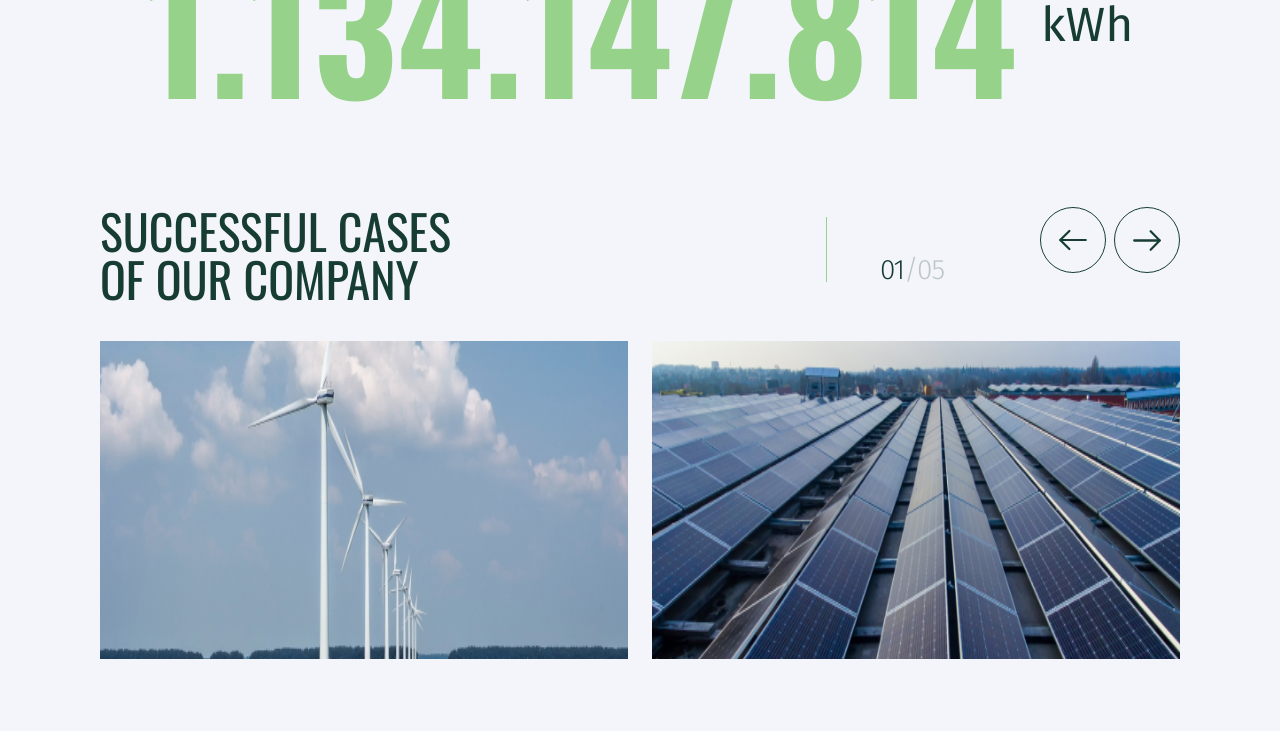
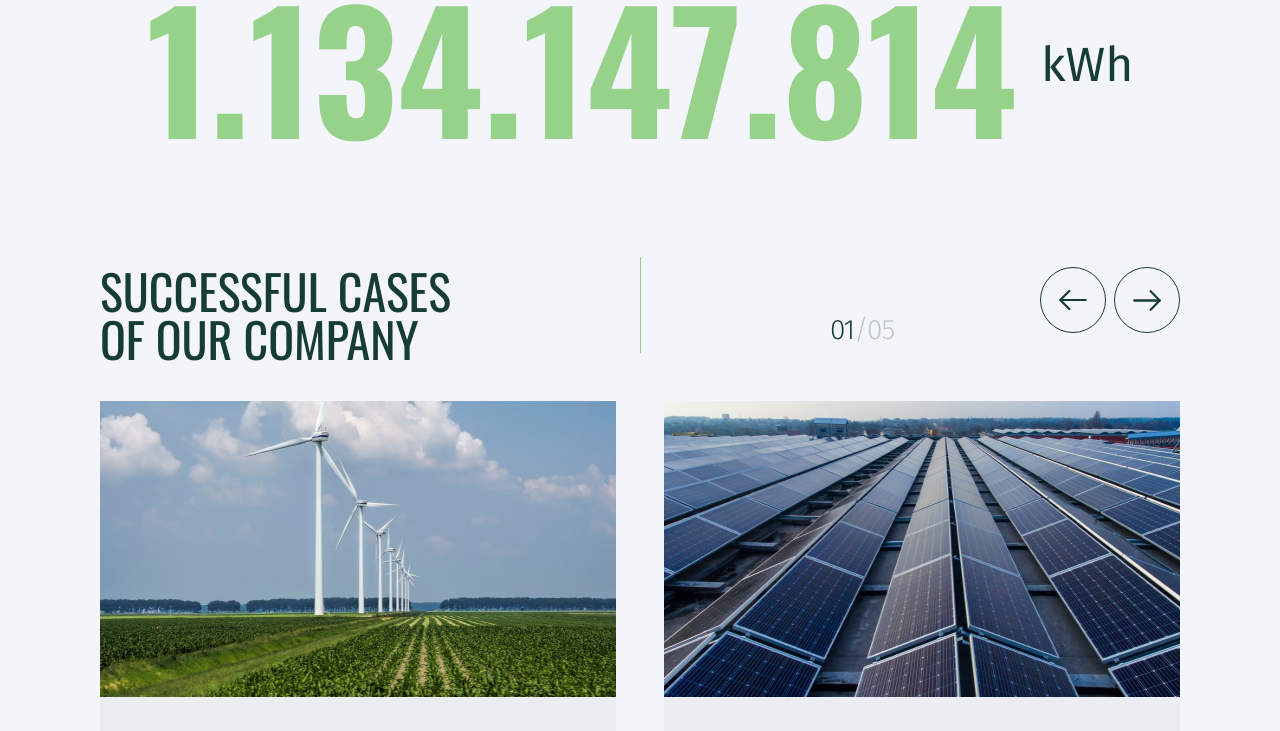
Before and after one commit to Basilika-draconum/greenergy, a Next.js app: page / in a window 1280 px wide. Shown: the part 2000-2731 px from the top of the page. Built offline with nearby package versions, Linux system fonts and the light colour scheme.

Commit message:
fix caseSlider

```diff
--- a/app/globals.css
+++ b/app/globals.css
@@ -10,7 +10,6 @@
   padding: 0;
   box-sizing: border-box;
 }
-
 
 body {
   color: var(--primary-color);
@@ -39,12 +38,12 @@ body {
   margin-bottom: 36px;
 
   @media screen and (min-width: 768px) {
-  margin-bottom: 100px;
+    margin-bottom: 100px;
   }
- /*
+
   @media screen and (min-width: 1280px) {
-    padding: 104px 80px;
-  } */
+    margin-bottom: 120px;
+  }
 }
 
 .hoverClass {
--- a/app/sections/Cases/Cases.js
+++ b/app/sections/Cases/Cases.js
@@ -7,17 +7,17 @@ const Cases = () => {
   return (
     <section id="cases" className="section-main">
       <div className="container-main">
-        <div className="flex justify-between tablet:mb-[38px]">
+        <div className="tablet:flex tablet:justify-between tablet:mb-[38px]">
           <Title
             text={"Successful cases of our company"}
             className={"mb-6 w-[264px] tablet:mb-0 desktop:w-[398px]"}
           />
           <div
             className="relative mb-6 tablet:mb-0 tablet:before:content-[''] tablet:before:block tablet:before:z-10 tablet:before:absolute tablet:before:w-[1px]
-  tablet:before:left-[-204px] tablet:before:bg-accentColor tablet:before:h-[65px] tablet:before:top-[10px] desktop:before:top-[10px]"
+  tablet:before:left-[-204px] tablet:before:bg-accentColor tablet:before:h-[65px] tablet:before:top-[10px] desktop:before:h-[96px] desktop:before:left-[-390px] desktop:before:top-[-10px]"
           >
             <SliderButtons />
-            <p className="text-[28px] tracking-[-1.12px] font-light absolute top-[42px] tablet:left-[-150px]">
+            <p className="text-[28px] tracking-[-1.12px] font-light absolute top-[37px] tablet:top-[42px]  tablet:left-[-150px] desktop:left-[-200px]">
               01
               <span className="text-bgMenu/25">/05</span>
             </p>
--- a/components/CaseSlider/CaseSlider.jsx
+++ b/components/CaseSlider/CaseSlider.jsx
@@ -24,8 +24,9 @@ const carouselSettings = {
       spaceBetween: 24,
       slidesPerView: 2,
     },
-    1440: {
+    1280: {
       slidesPerView: 2,
+      spaceBetween: 48,
     },
   },
   onSlideChange: () => console.log("slide change"),
@@ -47,14 +48,14 @@ const CaseSlider = () => {
                 sizes="(max-width: 767px) 360px, (max-width: 1279px) 342px, 596px"
                 className="image-slider"
               />
-              <div className="p-3 pt-4 h-[140px]">
+              <div className="p-3 pt-4 h-[140px] tablet:h-[154px] desktop:h-[210px] desktop:py-9 desktop:px-12">
                 <div className="flex justify-between mb-4">
-                  <div className="text-question">
+                  <div className="text-question tablet:text-[20px] tablet:tracking-[-0.8px] desktop:text-[22px] desktop:tracking-[-0.96px]">
                     <p>{city}</p>
-                    <p className="w-[175px]">{title}</p>
+                    <p className="w-[175px] tablet:w-[194px] desktop:w-[357px]">{title}</p>
                   </div>
                   <button
-                    className="bg-accentColor rounded-full p-4 hover:bg-primaryColor ease duration-300 group"
+                    className="bg-accentColor rounded-full p-5 hover:bg-primaryColor ease duration-300 group"
                     type="button"
                   >
                     <Image
@@ -66,7 +67,7 @@ const CaseSlider = () => {
                     />
                   </button>
                 </div>
-                <div className="flex justify-between border-t-[1px] border-accentColor pt-3 text-xs tracking-[-0.48px]">
+                <div className="flex justify-between border-t-[1px] border-accentColor pt-3 text-xs tracking-[-0.48px] tablet:text-subQuestion desktop:text-description desktop:pt-6">
                   <p>{subtitle}</p>
                   <p>{date}</p>
                 </div>
--- a/components/CaseSlider/caseSlider.css
+++ b/components/CaseSlider/caseSlider.css
@@ -5,9 +5,18 @@
 .swiper-wrapper{
     width: 320px;
     height: 318px;
+    @media screen and (min-width: 768px) {
+            width: 342px;
+            height: 322px;
+        }
+
+        @media screen and (min-width: 1280px) {
+            width: 596px;
+            height: 506px;
+        }
 
 }
-.swiper-slide-case {
+/* .swiper-slide-case {
     width: 320px;
     height: 318px;
     @media screen and (min-width: 768px) {
@@ -18,7 +27,7 @@
         width: 596px;
         height: 506px;
     }
-}
+} */
 .image-slider {
     width: 100%;
     max-width: 460px;
@@ -27,12 +36,12 @@
     margin: 0 auto;
 
     @media screen and (min-width:768px) {
-        max-width: 450px;
-        height: 180px;
+        max-width: 342px;
+        height: 168px;
     }
 
     @media screen and (min-width:1280px) {
-        max-width: 620px;
-        height: 460px;
+        max-width: 596px;
+        height: 296px;
     }
 }
```
